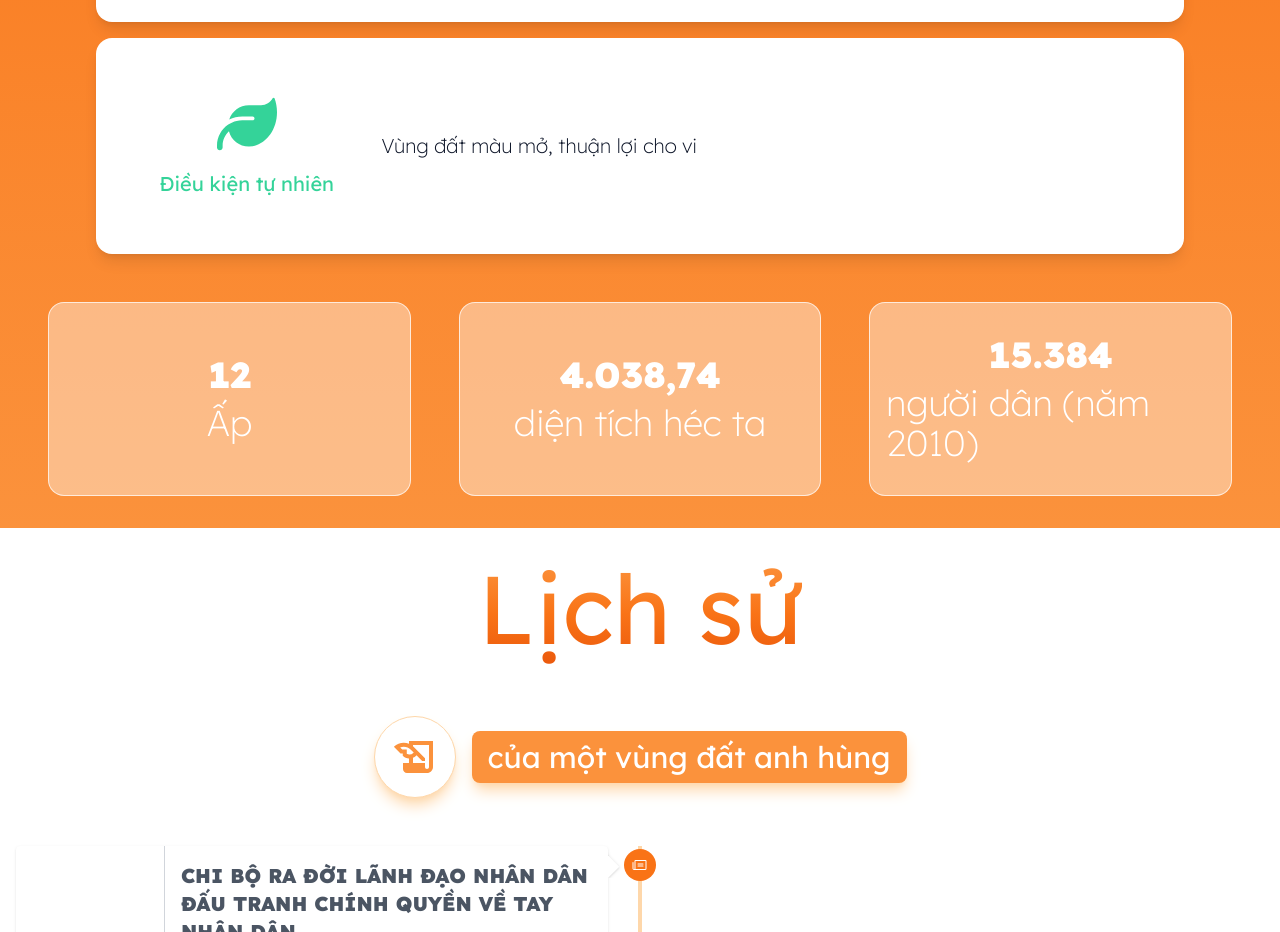
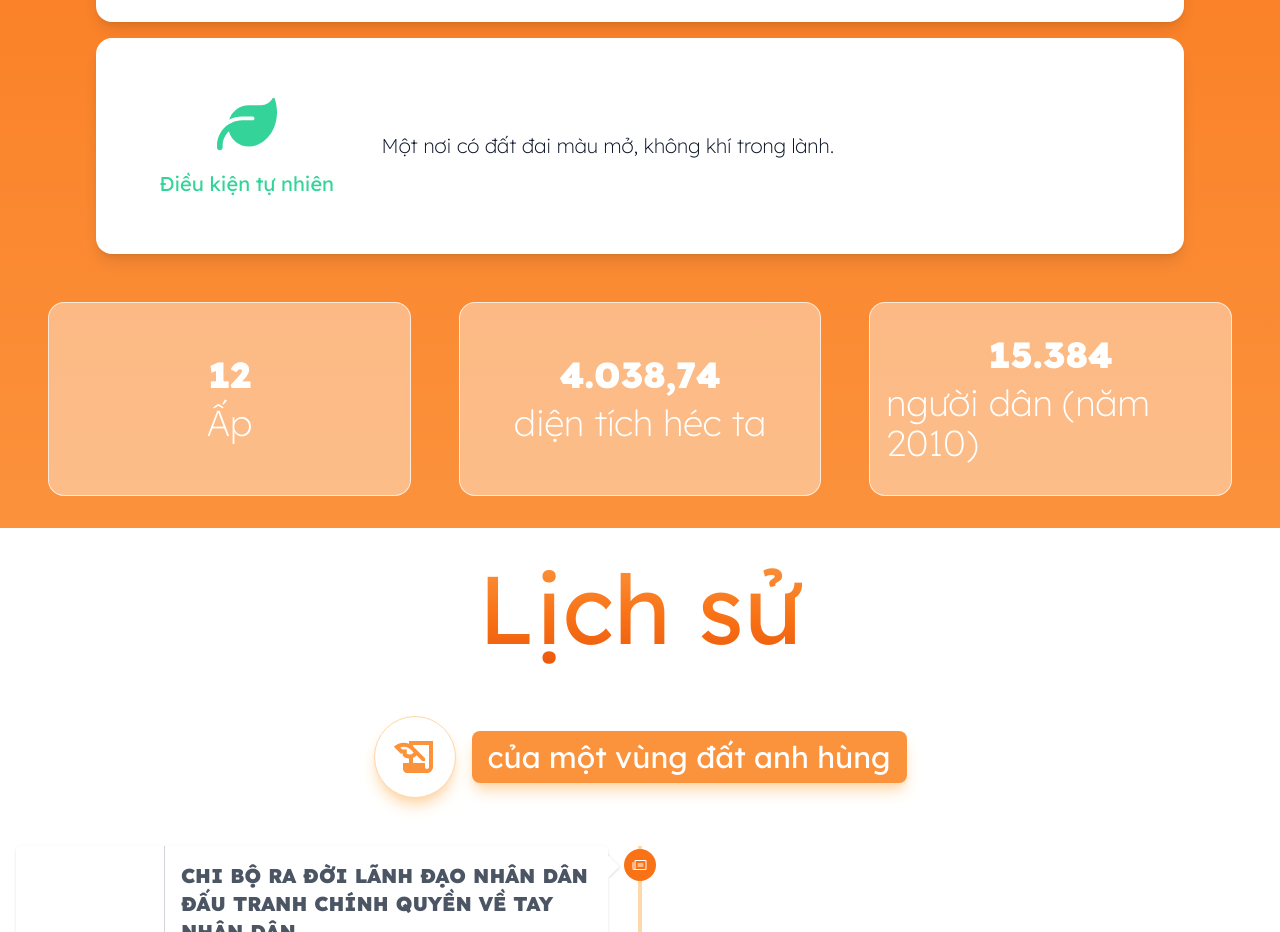
Before and after one commit to toantc1024/xtn2024, a Next.js app: page / in a window 1280 px wide. Shown: the part 1360-2292 px from the top of the page. Built offline with nearby package versions, Linux system fonts and the light colour scheme; a web font is replaced by a local one.

Commit message:
update in4

```diff
--- a/src/components/Hero/index.jsx
+++ b/src/components/Hero/index.jsx
@@ -33,7 +33,7 @@ const data = [
   {
     icon: <FaLeaf className="text-emerald-400" />,
     title: <span className="text-emerald-400">Điều kiện tự nhiên</span>,
-    content: "Vùng đất màu mở, thuận lợi cho vi",
+    content: "Một nơi có đất đai màu mở, không khí trong lành.",
   },
 ];
 
```
